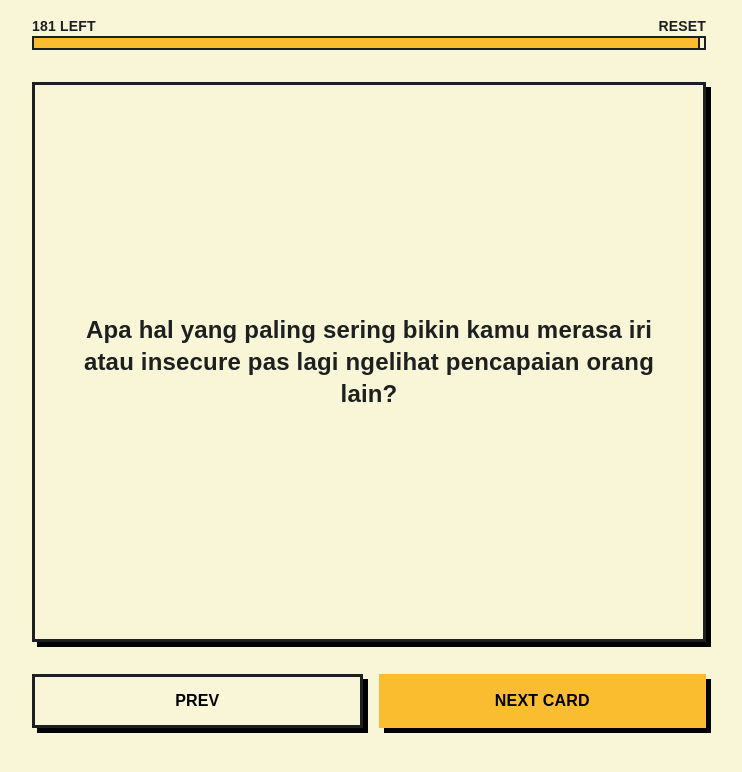
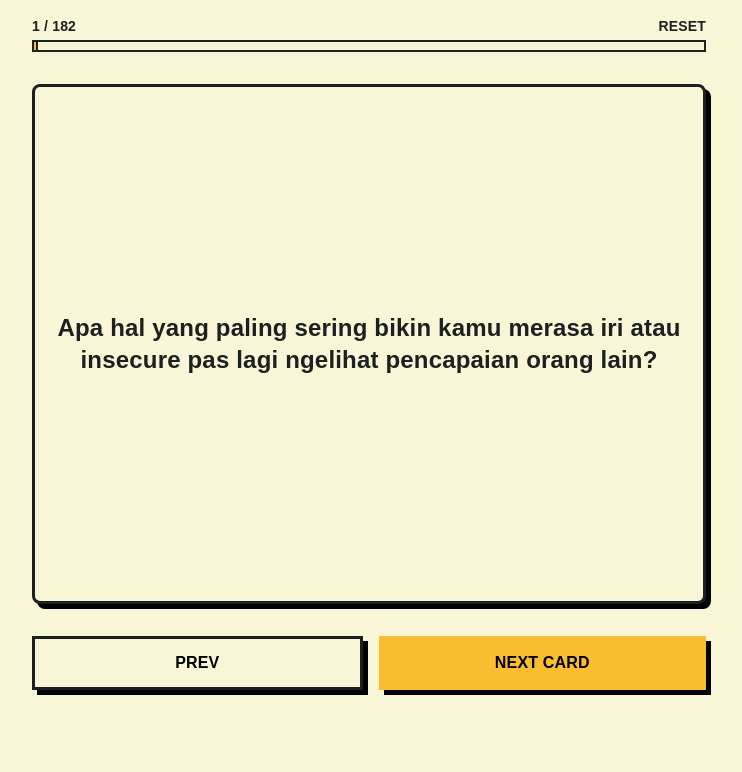
Before and after one commit to Jee-vim/connect, a React (Vite) app: page / in a window 1280 px wide. Both pictures are taken after a click on the button "START". Shown: the top 772 px of the page, without its empty margins (271-1013 px from the left). Built offline with nearby package versions, Linux system fonts and the light colour scheme; a web font is replaced by a local one.

Commit message:
refactor: update experience and ui

```diff
--- a/src/App.tsx
+++ b/src/App.tsx
@@ -1,4 +1,5 @@
 import { useQuestions } from './hooks/useQuestions'
+import { QUESTIONS } from './lib/constants'
 import { useClickSound } from './hooks/useClickSound'
 import { useBackgroundMusic } from './hooks/useBackgroundMusic'
 import { Progress } from './components/Progress'
@@ -18,6 +19,7 @@ export default function App() {
     handlePrev,
     reset,
   } = useQuestions()
+  const total = QUESTIONS.length
   const { playClick } = useClickSound()
   const { playClick: playResetSound } = useClickSound('/faahhh.mp3')
   const { start: startBgMusic } = useBackgroundMusic()
@@ -67,7 +69,7 @@ export default function App() {
   return (
     <section className="w-full h-full">
       <div className="h-full flex flex-col justify-between gap-8">
-        <Progress remaining={remaining} onReset={handleReset} />
+        <Progress remaining={remaining} total={total} onReset={handleReset} />
         <Card text={current} phase={phase} direction={direction} />
         <div className="flex gap-4">
           <button
--- a/src/components/Card.tsx
+++ b/src/components/Card.tsx
@@ -4,6 +4,8 @@ type CardProps = {
   text: string
   phase: Phase
   direction: Direction
+  currentIndex?: number
+  total?: number
 }
 
 function animClass(phase: Phase, direction: Direction): string {
@@ -12,10 +14,17 @@ function animClass(phase: Phase, direction: Direction): string {
   return `${base} ${swipe} w-full min-w-0 break-words`
 }
 
-export function Card({ text, phase, direction }: CardProps) {
+export function Card({ text, phase, direction, currentIndex, total }: CardProps) {
   return (
-    <div className="flex items-center justify-center px-6 py-3 h-[70vh] font-bold text-center text-[var(--color-fg)] text-2xl border-3 border-fg shadow-[5px_5px_0_0_#000] overflow-hidden">
-      <div className={animClass(phase, direction)}>{text}</div>
+    <div className="relative flex items-center justify-center px-4 py-6 h-[65vh] font-bold text-center text-[var(--color-fg)] text-xl sm:text-2xl border-3 border-fg shadow-[5px_5px_0_0_#000] overflow-hidden rounded-lg bg-bg">
+      <div className={animClass(phase, direction)}>
+        {text}
+      </div>
+      {currentIndex !== undefined && total !== undefined && (
+        <div className="absolute top-3 right-3 px-2 py-1 text-xs font-bold bg-primary text-black rounded">
+          {currentIndex} / {total}
+        </div>
+      )}
     </div>
   )
 }
--- a/src/components/Progress.tsx
+++ b/src/components/Progress.tsx
@@ -2,29 +2,32 @@ import { QUESTIONS } from '../lib/constants'
 
 type ProgressProps = {
   remaining: number
+  total: number
   onReset: () => void
 }
 
-export function Progress({ remaining, onReset }: ProgressProps) {
-  const pct = (remaining / QUESTIONS.length) * 100
+export function Progress({ remaining, total, onReset }: ProgressProps) {
+  const pct = ((total - remaining) / total) * 100
 
   return (
-    <div>
-      <div className="flex justify-between gap-8">
-        <p className="font-semibold text-sm text-left">{remaining} LEFT</p>
+    <div className="flex flex-col items-start gap-1">
+      <div className="flex justify-between items-center w-full">
+        <p className="text-sm font-semibold text-left text-fg">
+          {total - remaining} / {total}
+        </p>
         <p
           role="button"
           tabIndex={0}
           onClick={onReset}
           onKeyDown={(e) => e.key === 'Enter' && onReset()}
-          className="font-semibold text-sm text-left cursor-pointer"
+          className="text-sm font-semibold text-left text-fg cursor-pointer"
         >
           RESET
         </p>
       </div>
-      <div className="w-full overflow-hidden border-2 border-fg bg-bg">
+      <div className="w-full h-3 bg-bg border-2 overflow-hidden">
         <div
-          className="h-2.5 bg-primary border-r-2 border-fg"
+          className="h-2.5 bg-primary border-r-2 border-fg transition-all duration-300"
           style={{ width: `${pct}%` }}
         />
       </div>
```
